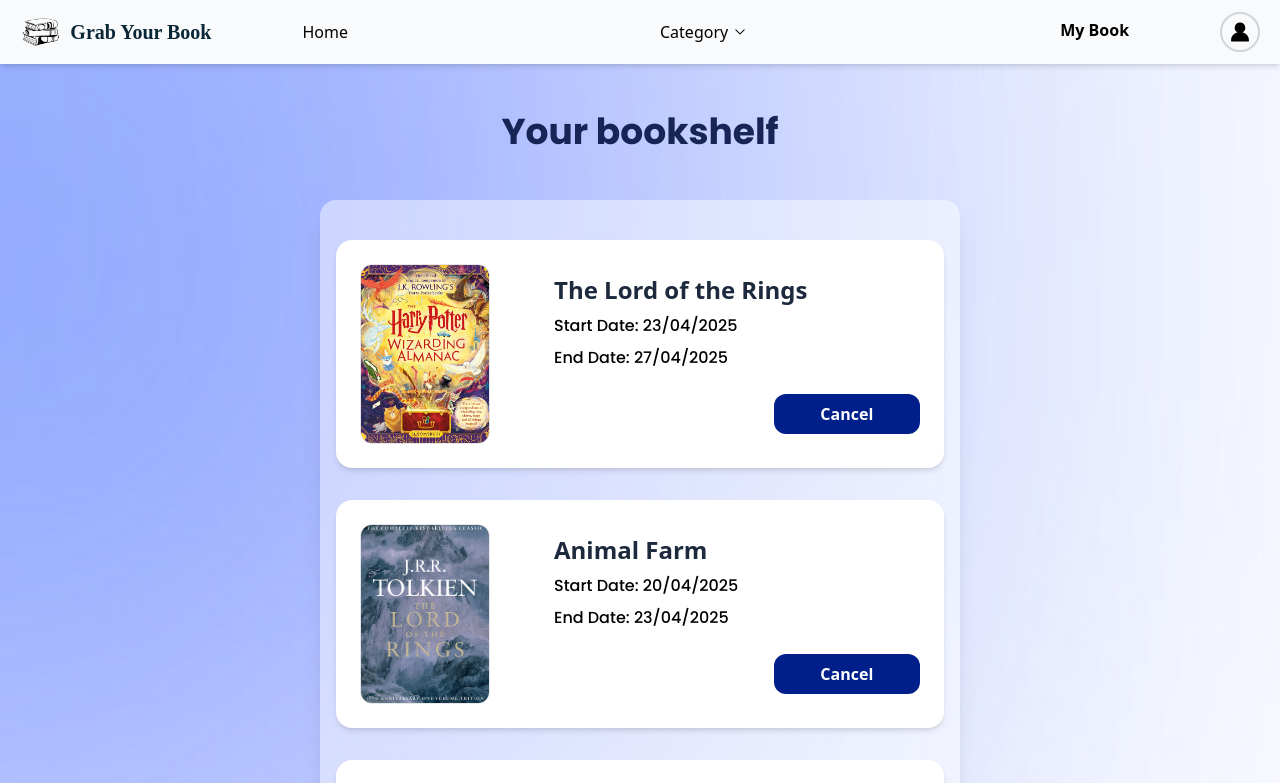
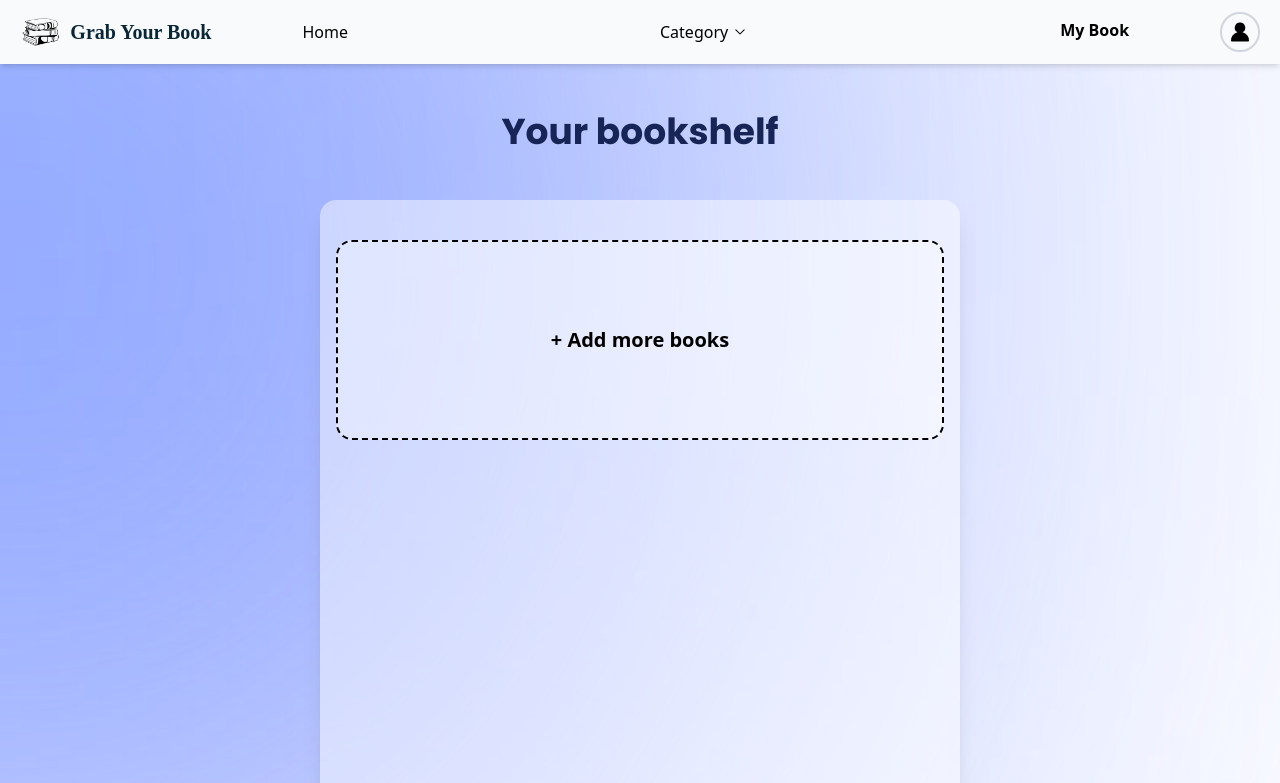
Before and after one commit to CSC105-2024/G20-GrabYourBook, a React (Vite) app: page /mybook in a window 1280 px wide. Shown: the top 783 px of the page. Built offline with nearby package versions, Linux system fonts and the light colour scheme.

Commit message:
popup success

```diff
--- a/src/pages/Mybook.jsx
+++ b/src/pages/Mybook.jsx
@@ -93,8 +93,6 @@ const Mybook = () => {
   useEffect(() => {
     if (location.state?.books) {
       setReservedBooks(location.state.books);
-    } else {
-      setReservedBooks(books.slice(0, 3));
     }
   }, [location.state]);
 
```
